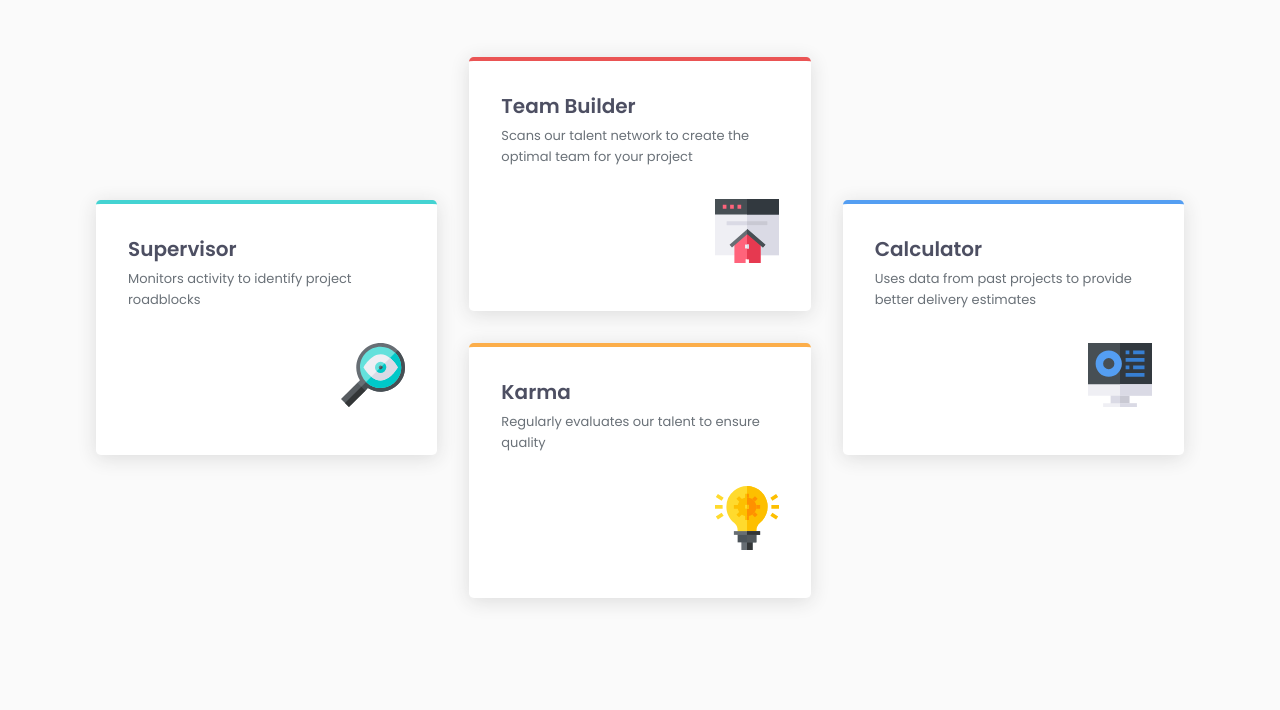
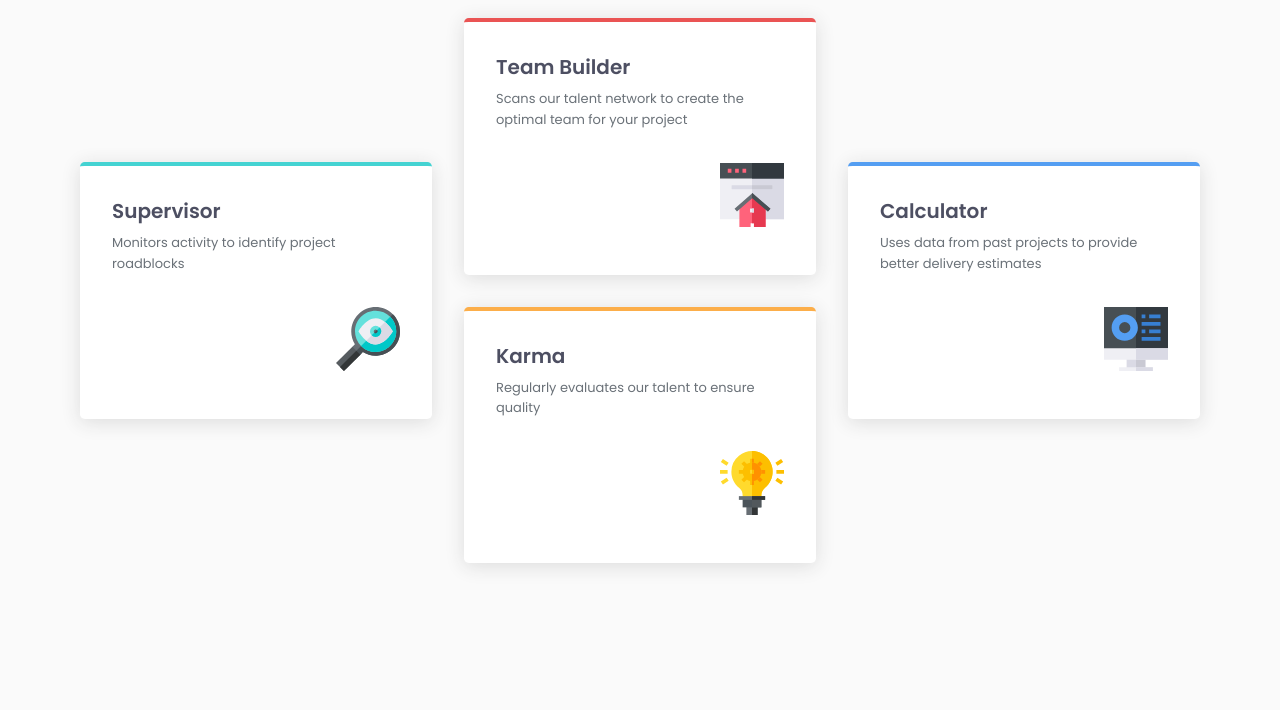
Before and after one commit to ashkir004/four-card-feature-section, a website: page index.html in a window 1280 px wide. Shown: the part 314-1024 px from the top of the page. After the commit the page ends 989 px from the top, so only its background shows below. Drawn offline with Linux system fonts and the light colour scheme.

Commit message:
whitespace fix

```diff
--- a/style.css
+++ b/style.css
@@ -10,8 +10,7 @@
 html, body {
     margin: 0;
     padding: 0;
-    min-height: 100vh;
-    overflow-x: hidden;
+    background-color: #fafafa;
 }
 
 
@@ -60,6 +59,23 @@ html, body {
 }
 
 
+
+.container {
+    display: flex;
+    flex-direction: column;
+    align-items: center;
+    gap: var(--space-xxl);
+    line-height: var(--line-height-relaxed);
+    background-color: var(--background);
+    color: var(--neutral-grey-500);
+    width: 100%;
+    height: 100%;
+    min-width: 100vw;
+    min-height: 100vh;
+    overflow: hidden;
+    padding: 3.5rem 0;
+}
+
 /* Typography */
 
 .display-header {
@@ -106,22 +122,9 @@ html, body {
 
 /* Layout */
 
-.container {
-    line-height: var(--line-height-relaxed);
-    background-color: var(--background);
-    color: var(--neutral-grey-500);
-    display: flex;
-    flex-direction: column;
-    align-items: center;
-    gap: var(--space-xxl);
-    min-height: 100vh;
-    overflow-x: hidden;
-}
-
 header {
     max-width: 19.75rem;
     text-align: center;
-    margin-block-start: 3.5rem;
 }
 
 main {
@@ -180,6 +183,12 @@ main {
     .container {
         flex: grid;
         gap: var(--space-xxl);
+        /* width: 100%; */
+        max-width: 100%;
+        margin-left: auto;
+        margin-right: auto;
+        padding-block-start: 3.5rem;
+        padding-block-end: 3.5rem;
     }
 
     main {
@@ -235,21 +244,45 @@ main {
 
 @media (min-width: 80rem) { /* Desktop */
 
-    header {
-        padding-block-start: 6rem;
+
+.pixel-overlay {
+  position: fixed;
+  top: 0; left: 0;
+  width: 100vw;
+  height: 100vh;
+  pointer-events: none;
+  opacity: 0.5;
+  z-index: 9999;
+  background: url('design/desktop-design.jpg') top left no-repeat;
+  background-size: cover;
+}
+
+    .container {
+        max-width: 100%;
+        margin-left: auto;
+        margin-right: auto;
+        padding-block-start: 6.2rem;
+        padding-block-end: 7rem;
+        gap: var(--space-xxxl);
     }
 
     main {
-        min-width: 68rem;
+        min-width: 70rem;
         display: grid;
         grid-template-columns: 1fr 1fr 1fr;
         grid-template-rows: 1fr;
         justify-content: center;
-        padding-block-end: 7rem;
+        row-gap: 2rem;
+        column-gap: 2rem;
+        /* padding: 1rem 0 0 0; */
     }
 
     .card {
-        max-width: 32rem;
+        max-width: 35rem;
+    }
+
+    .card .card-body {
+        gap: var(--space-xs);
     }
 
     .supervisor {
```
Also changed, not shown: index.html (+1 -0 lines), design/desktop.png, design/image.png (deleted).
